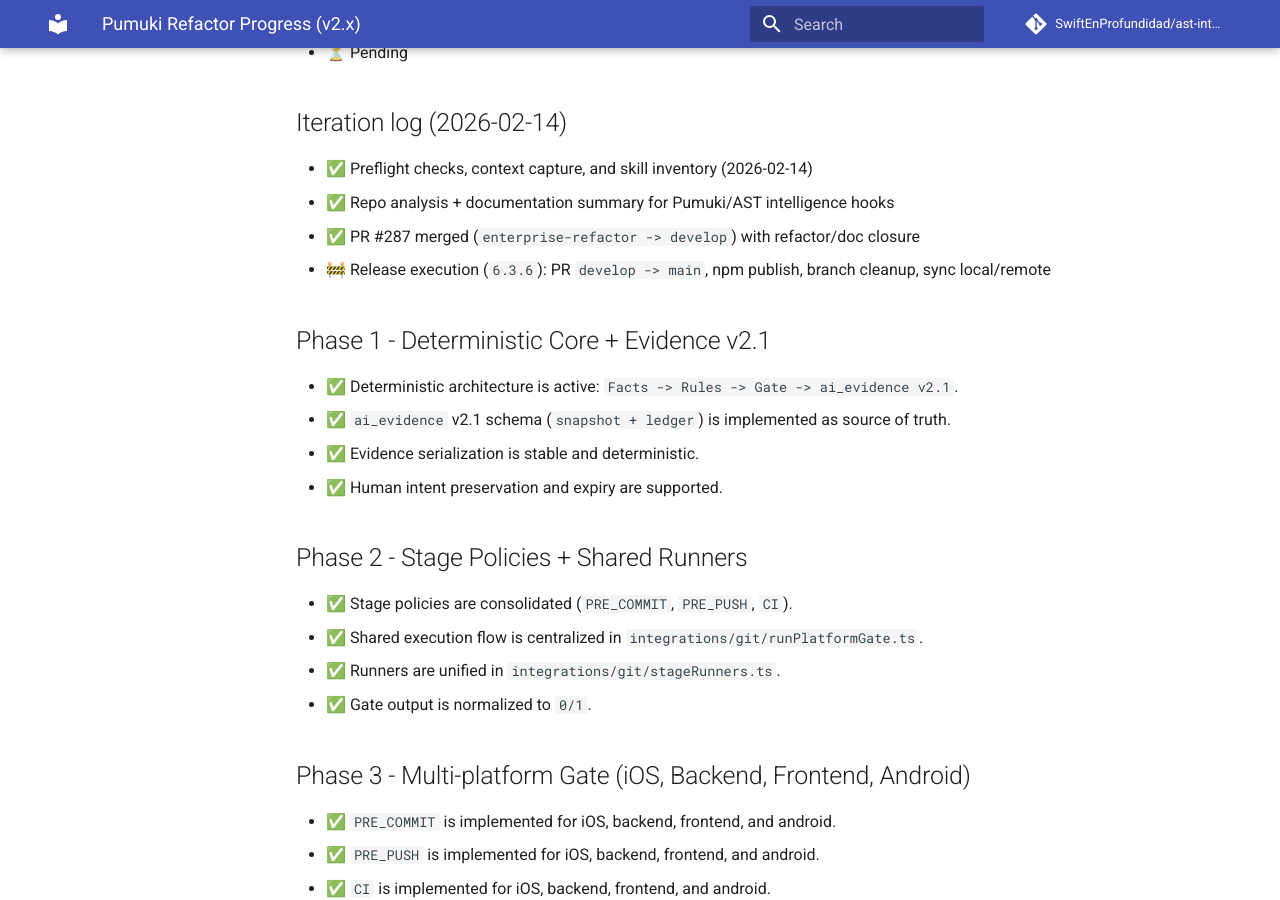
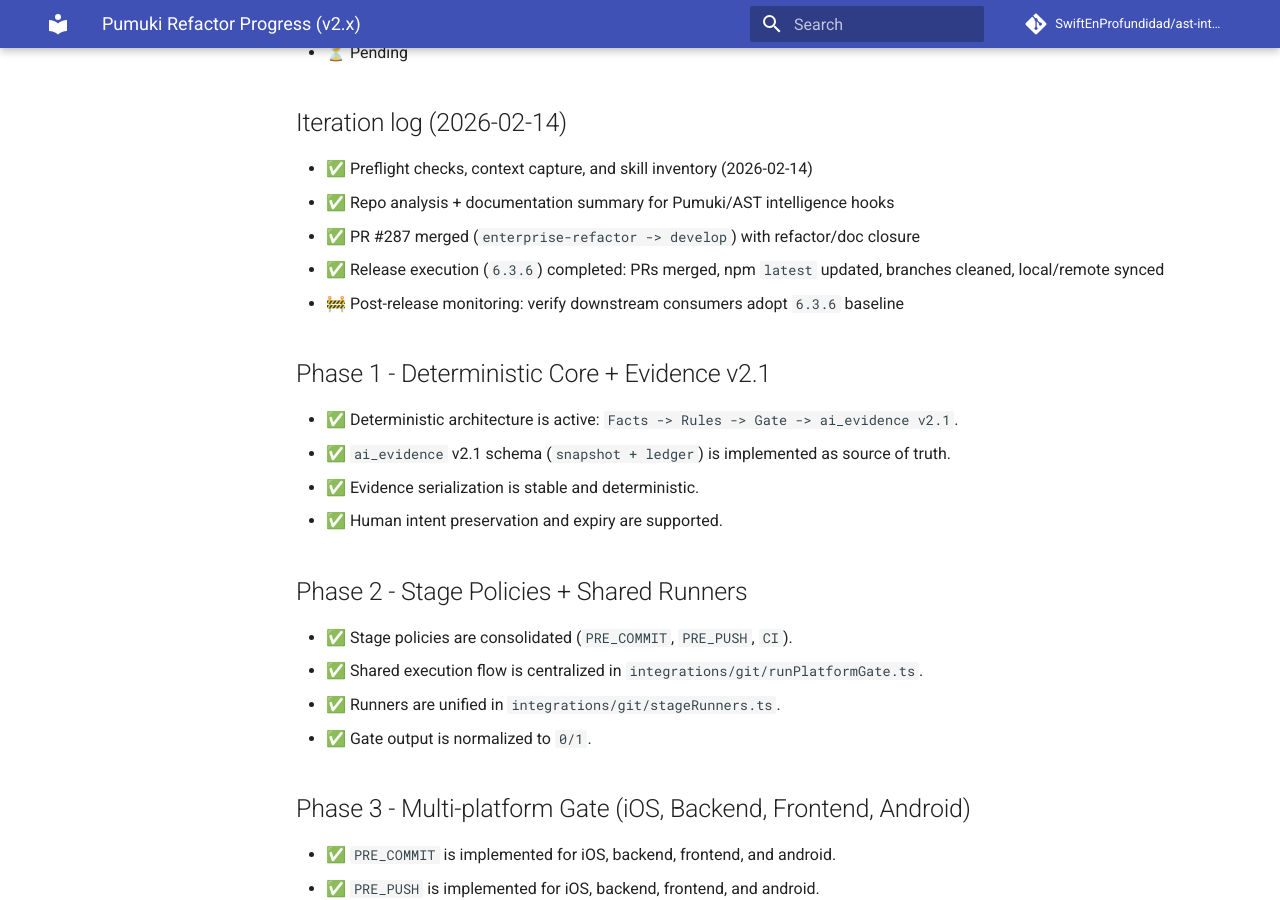
Before and after one commit to SwiftEnProfundidad/ast-intelligence-hooks, an MkDocs documentation site: the page built from docs/REFRACTOR_PROGRESS.md, in a window 1280 px wide and 900 px high, scrolled down 306 px. Built offline with MkDocs 1.6.1 and Material for MkDocs 9.7.7, drawn with Linux system fonts in a browser that asks for light colours; comment, search, counter and statistics services are not loaded.

Commit message:
docs(progress): close v6.3.6 release execution status

```diff
--- a/docs/REFRACTOR_PROGRESS.md
+++ b/docs/REFRACTOR_PROGRESS.md
@@ -11,7 +11,8 @@
 - ✅ Preflight checks, context capture, and skill inventory (2026-02-14)
 - ✅ Repo analysis + documentation summary for Pumuki/AST intelligence hooks
 - ✅ PR #287 merged (`enterprise-refactor -> develop`) with refactor/doc closure
-- 🚧 Release execution (`6.3.6`): PR `develop -> main`, npm publish, branch cleanup, sync local/remote
+- ✅ Release execution (`6.3.6`) completed: PRs merged, npm `latest` updated, branches cleaned, local/remote synced
+- 🚧 Post-release monitoring: verify downstream consumers adopt `6.3.6` baseline
 
 ## Phase 1 - Deterministic Core + Evidence v2.1
 
```
